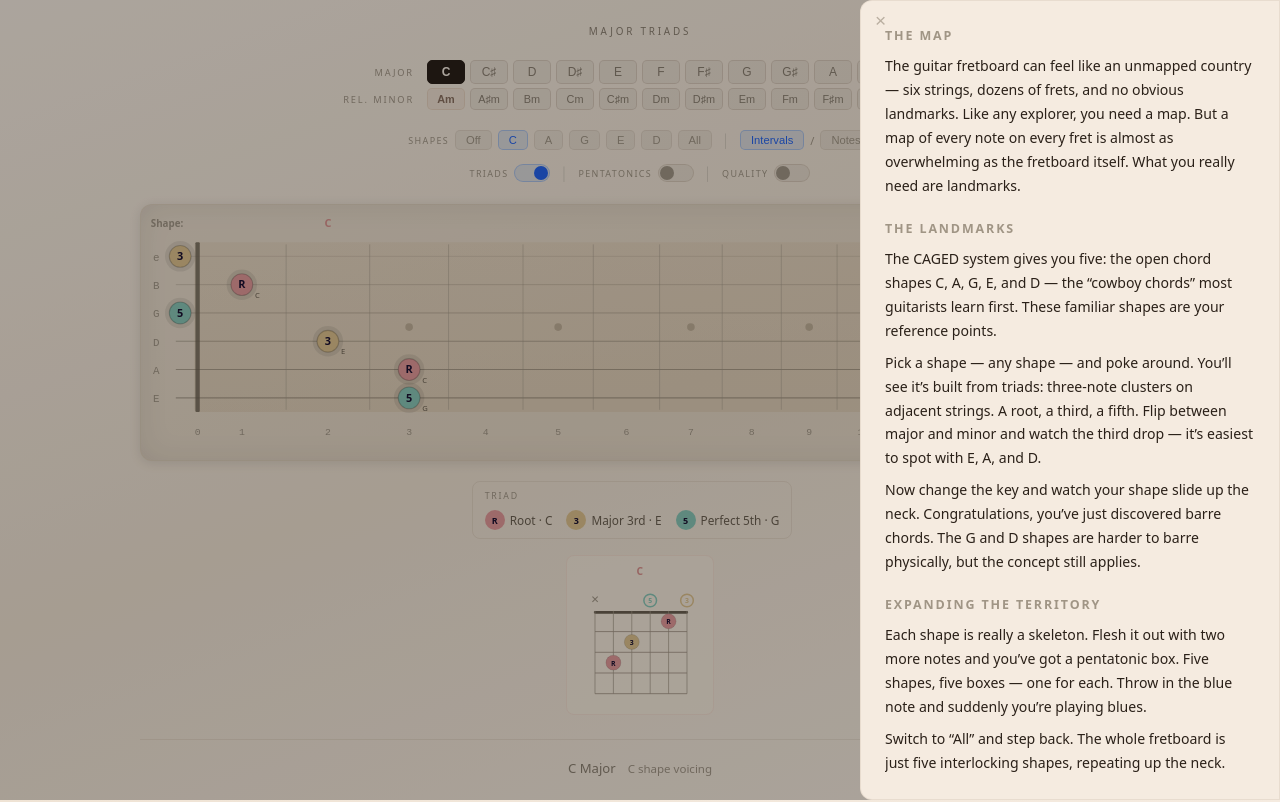
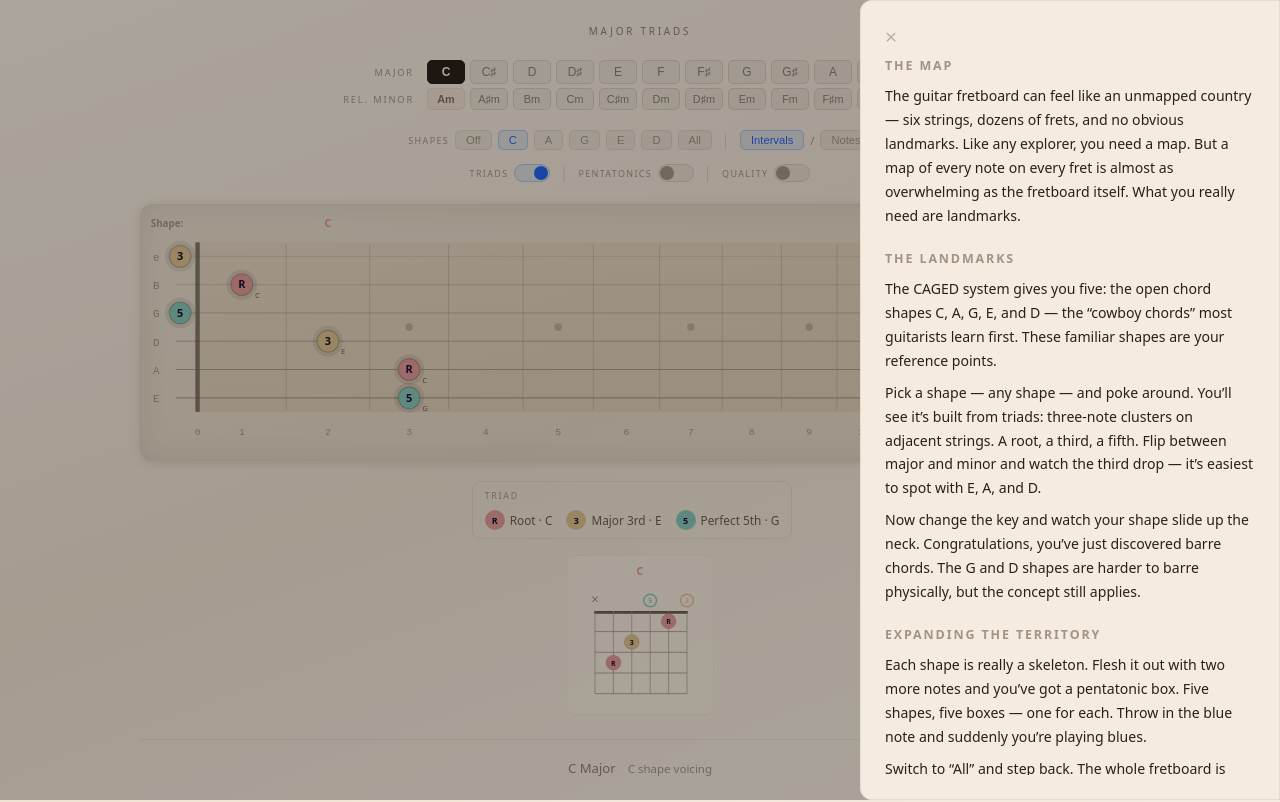
Before and after one commit to tartansandal/caged-explorer, a React (Vite) app: page / in a window 1280 px wide. Both pictures are taken after a click on the button "About CAGED Explorer". Built offline with nearby package versions, Linux system fonts and the light colour scheme.

Commit message:
fix: make help panel close button in-flow instead of absolute positioned

```diff
--- a/src/App.jsx
+++ b/src/App.jsx
@@ -421,9 +421,10 @@ function HelpPanel({ isOpen, onClose, theme }) {
         transition: "transform 0.3s ease"
       }}>
         <button onClick={onClose} style={{
-          position: "absolute", top: 8, left: 8, background: "none",
-          border: "none", cursor: "pointer", fontSize: "1.2rem",
-          color: theme.text.dim, opacity: 0.7, zIndex: 1
+          alignSelf: "flex-start", background: "none",
+          border: "none", cursor: "pointer", fontSize: "1.3rem",
+          color: theme.text.dim, opacity: 0.7,
+          padding: "0 4px 4px 0", marginBottom: 2,
         }}>&times;</button>
         <div className="themed-scroll" style={{ overflowY: "auto", paddingRight: 12, minHeight: 0 }}>
         <h3 style={{ ...heading, marginTop: 0 }}>The Map</h3>
```
